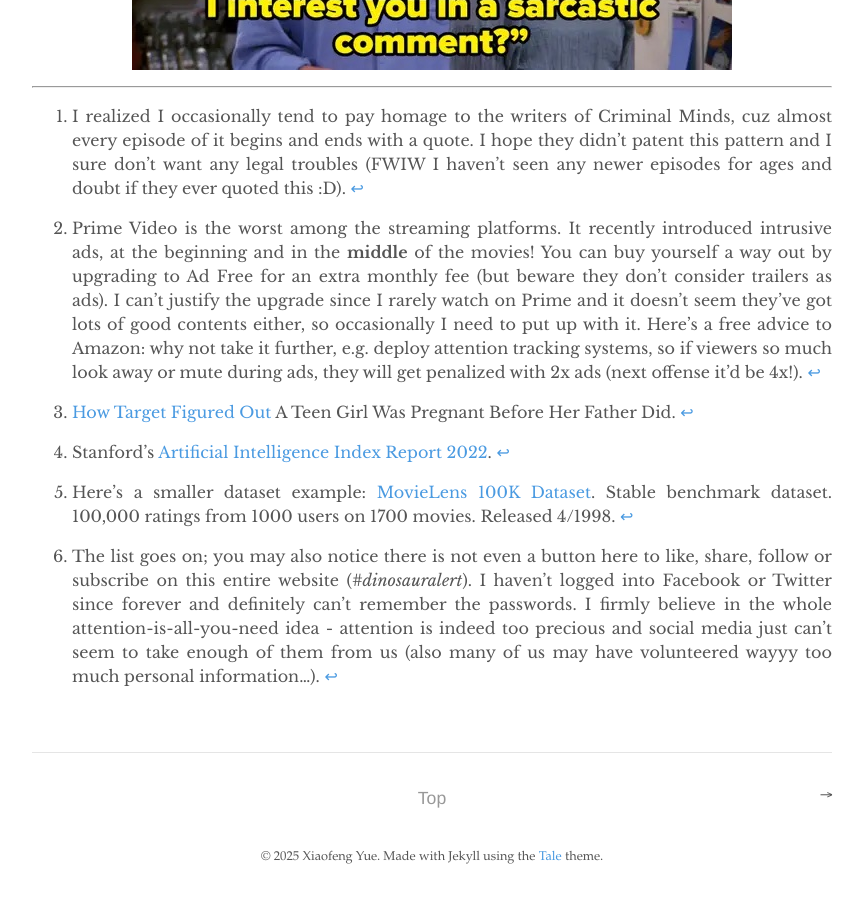
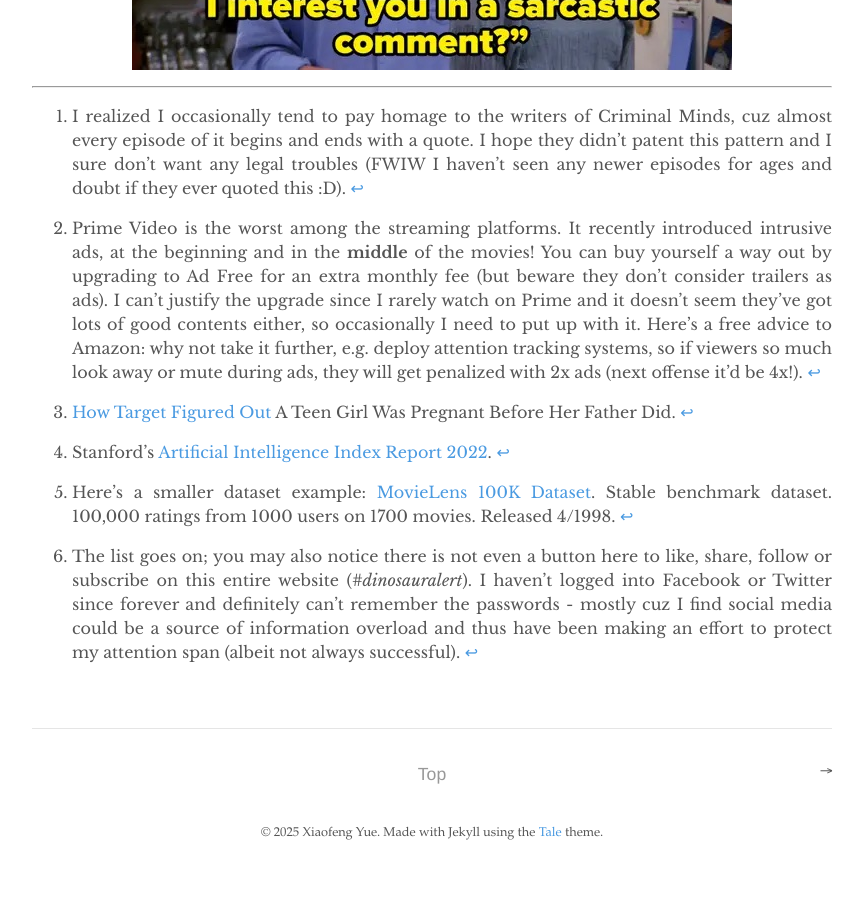
Before and after one commit to yuexiaofeng/yuexiaofeng.github.io, a Jekyll site: the page built from _posts/2025-01-03-ai-notes-recsys.md, in a window 1280 px wide and 900 px high, scrolled down 5292 px. Shown: the whole window, without its empty margins (208-1071 px from the left). Built offline with Jekyll 4.4.1, drawn with Linux system fonts in a browser that asks for light colours; after the commit the page ends 6168 px from its top, so only the background shows below that.

Commit message:
updated recsys post

```diff
--- a/_posts/2025-01-03-ai-notes-recsys.md
+++ b/_posts/2025-01-03-ai-notes-recsys.md
@@ -107,4 +107,4 @@
 [^fn3]: [How Target Figured Out](https://www.forbes.com/sites/kashmirhill/2012/02/16/how-target-figured-out-a-teen-girl-was-pregnant-before-her-father-did/?sh=24a72cb26668){:target="_blank"} A Teen Girl Was Pregnant Before Her Father Did.
 [^fn4]: Stanford's [Artificial Intelligence Index Report 2022](https://aiindex.stanford.edu/wp-content/uploads/2022/03/2022-AI-Index-Report_Master.pdf){:target="_blank"}.
 [^fn5]: Here's a smaller dataset example: [MovieLens 100K Dataset](https://grouplens.org/datasets/movielens/100k/){:target="_blank"}. Stable benchmark dataset. 100,000 ratings from 1000 users on 1700 movies. Released 4/1998.
-[^fn6]: The list goes on; you may also notice there is not even a button here to like, share, follow or subscribe on this entire website (*#dinosauralert*). I haven't logged into Facebook or Twitter since forever and definitely can't remember the passwords. I firmly believe in the whole attention-is-all-you-need idea - attention is indeed too precious and social media just can't seem to take enough of them from us (also many of us may have volunteered wayyy too much personal information...).
+[^fn6]: The list goes on; you may also notice there is not even a button here to like, share, follow or subscribe on this entire website (*#dinosauralert*). I haven't logged into Facebook or Twitter since forever and definitely can't remember the passwords - mostly cuz I find social media could be a source of information overload and thus have been making an effort to protect my attention span (albeit not always successful).
```
